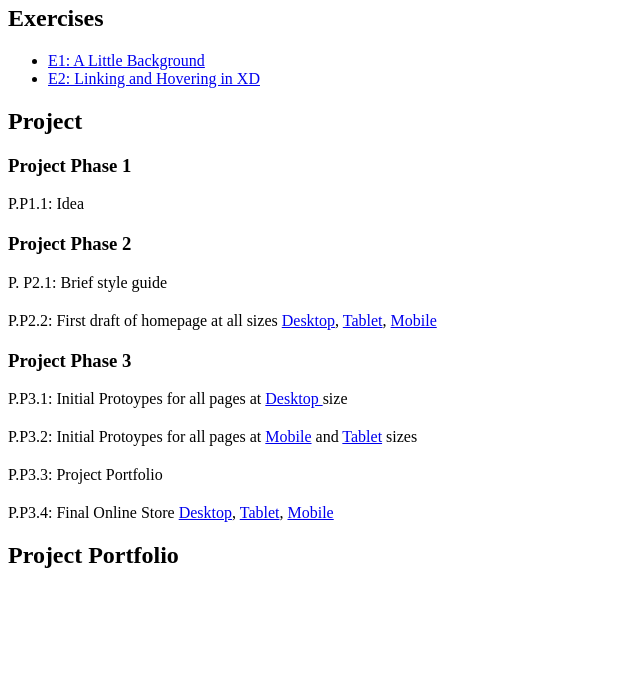
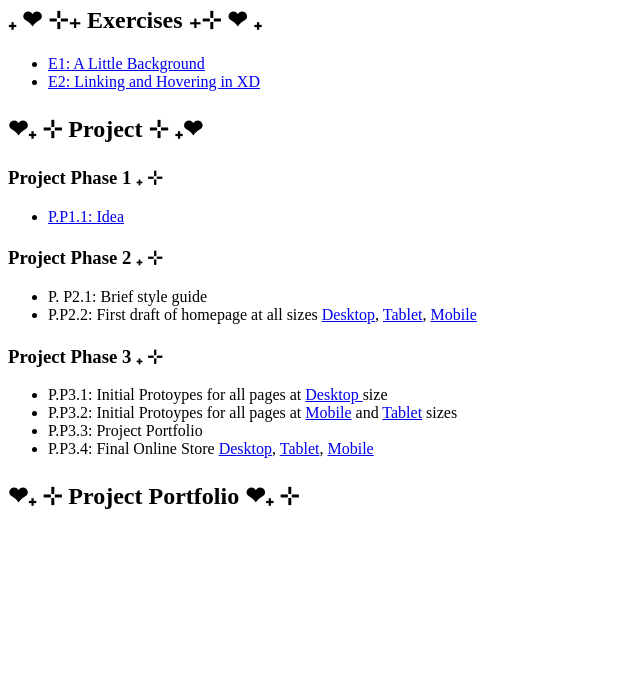
Before and after one commit to Layoonie/avt415-, a plain HTML site: page index.html in a window 1280 px wide. Shown: the part 117-800 px from the top of the page, without its empty margins (0-640 px from the left). Drawn offline with Linux system fonts and the light colour scheme.

Commit message:
Update index.html

```diff
--- a/index.html
+++ b/index.html
@@ -2,45 +2,38 @@
 <html>
   <head>
     <meta charset="UTF-8">
-    <title>Lynn Alshahrany's Coursework</title>
-    <link rel="stylesheet" type="text/css" href="CSS/main.css">
+    <title>˚ʚ♡ɞ˚Lynn Alshahrany's Coursework˚ʚ♡ɞ˚</title>
+    <link rel="stylesheet" href="CSS/main.css">
+    <style> @import url('https://fonts.googleapis.com/css2?family=Patrick+Hand&display=swap');</style>
   </head>
   <body>
-    <h1>Lynn Alshahrany</h1>
-    <h3>AVT 415</h3>
+    <h1>˚ʚ Lynn Alshahrany ɞ˚</h1>
+    <h4>AVT 415</h4>
     <div class="column">
-      <h2>Exercises</h2>
-      <ul>
-          <li>
-            <a href="https://xd.adobe.com/view/468c7e6d-1a99-4932-9b06-8b5b61f7ded1-13df/">E1: A Little Background</a>
-          </li>
-          <li>
-            <a href="https://xd.adobe.com/view/67663361-a9a6-4d99-a499-e48057560995-3235/">E2: Linking and Hovering in XD</a>
-          </li>
-        </div>
-      <div class="column">
-          <h2>Project</h2>
-          		<dl>
-          			<h3>Project Phase 1</h3>
-          		<p1>P.P1.1: Idea</p1>
-          		<h2></h2>
-          		</h2>
-          		<h2>
-          			<h3>Project Phase 2</h3>
-          		<p1>P. P2.1: Brief style guide
-          		</p1>
-              <h2></h2>
-          		<p1>P.P2.2: First draft of homepage at all sizes <a href="#">Desktop</a>, <a href="#"> Tablet</a>, <a href="#"> Mobile</a> </h3>
-          		</p1>
-          		<h2>
-          			<h3>Project Phase 3</h3>
-          		<p1>P.P3.1: Initial Protoypes for all pages at <a href="#">Desktop </a>size </p1>
-              <h2></h2>
-              <p1>P.P3.2: Initial Protoypes for all pages at <a href="#">Mobile</a> and <a href="#">Tablet</a> sizes</p1>
-              <h2></h2>
-              <p1>P.P3.3: Project Portfolio</p1>
-              <h2></h2>
-              <p1>P.P3.4: Final Online Store <a href="#">Desktop</a>, <a href="#"> Tablet</a>, <a href="#"> Mobile</a></p1>
-          		<h2>Project Portfolio</h2>
+      <h2>₊ ❤︎ ⊹₊  Exercises ₊⊹ ❤︎ ₊</h2>
+        <ul>
+        <li><a href="https://xd.adobe.com/view/468c7e6d-1a99-4932-9b06-8b5b61f7ded1-13df/">E1: A Little Background</a></li>
+        <li><a href="https://xd.adobe.com/view/67663361-a9a6-4d99-a499-e48057560995-3235/">E2: Linking and Hovering in XD</a></li>
+        </ul>
+    </div>
+    <div class="column">
+      <h2>❤︎₊ ⊹ Project ⊹ ₊❤︎</h2>
+      <h3>Project Phase 1 ₊ ⊹</h3>
+        <ul>
+        <li><a href="P1/index.html">P.P1.1: Idea</a></li>
+        </ul>
+      <h3>Project Phase 2 ₊ ⊹ </h3>
+        <ul>
+        <li>P. P2.1: Brief style guide</li>
+        <li>P.P2.2: First draft of homepage at all sizes <a href="#">Desktop</a>, <a href="#"> Tablet</a>, <a href="#"> Mobile</a></li>
+        </ul>
+      <h3>Project Phase 3 ₊ ⊹</h3>
+        <ul>
+        <li>P.P3.1: Initial Protoypes for all pages at <a href="#">Desktop </a>size</li>
+        <li>P.P3.2: Initial Protoypes for all pages at <a href="#">Mobile</a> and <a href="#">Tablet</a> sizes</li>
+        <li>P.P3.3: Project Portfolio</li>
+        <li>P.P3.4: Final Online Store <a href="#">Desktop</a>, <a href="#"> Tablet</a>, <a href="#"> Mobile</a></li>
+        </ul>
+      <h2>❤︎₊ ⊹ Project Portfolio ❤︎₊ ⊹ </h2>
     </body>
 </html>
```
